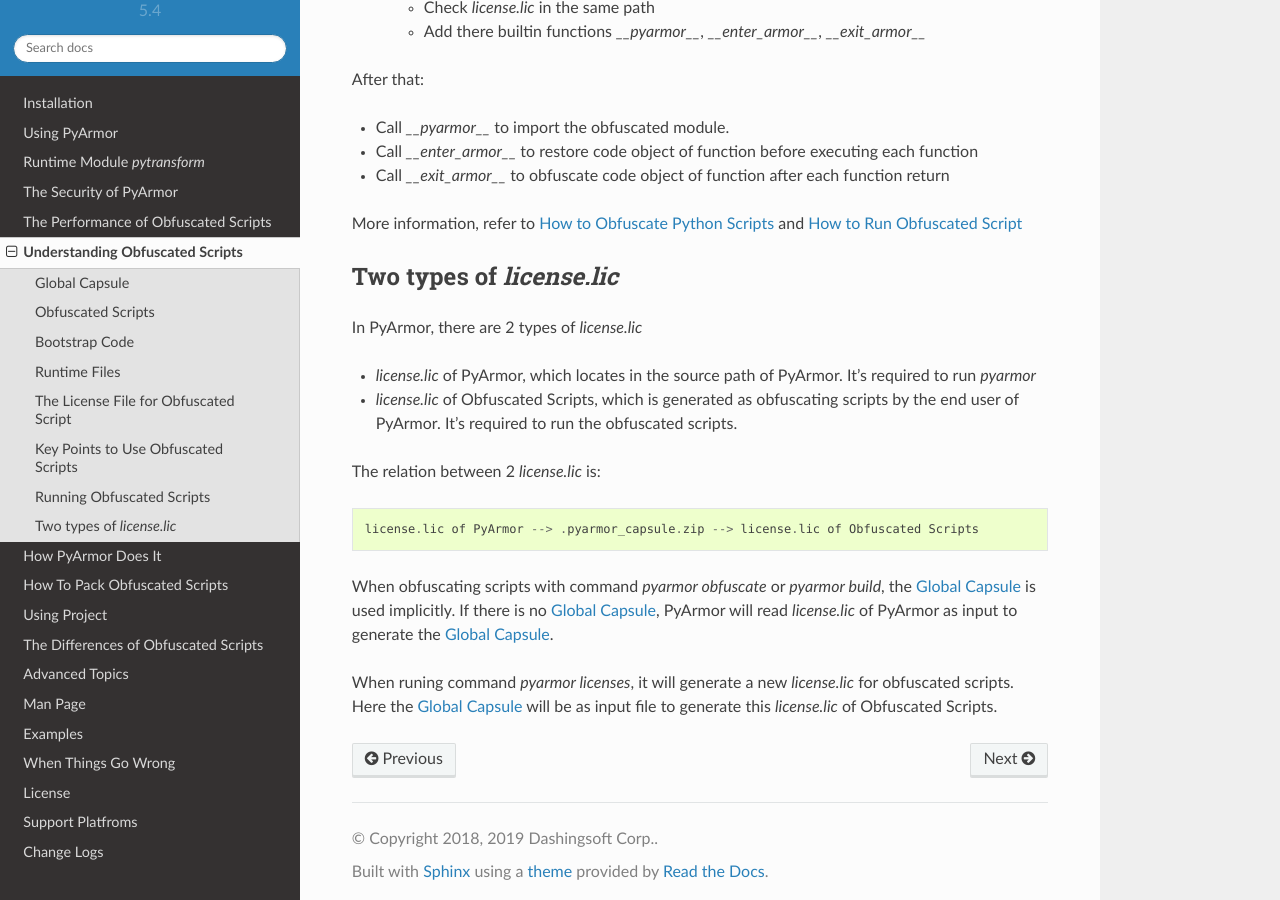
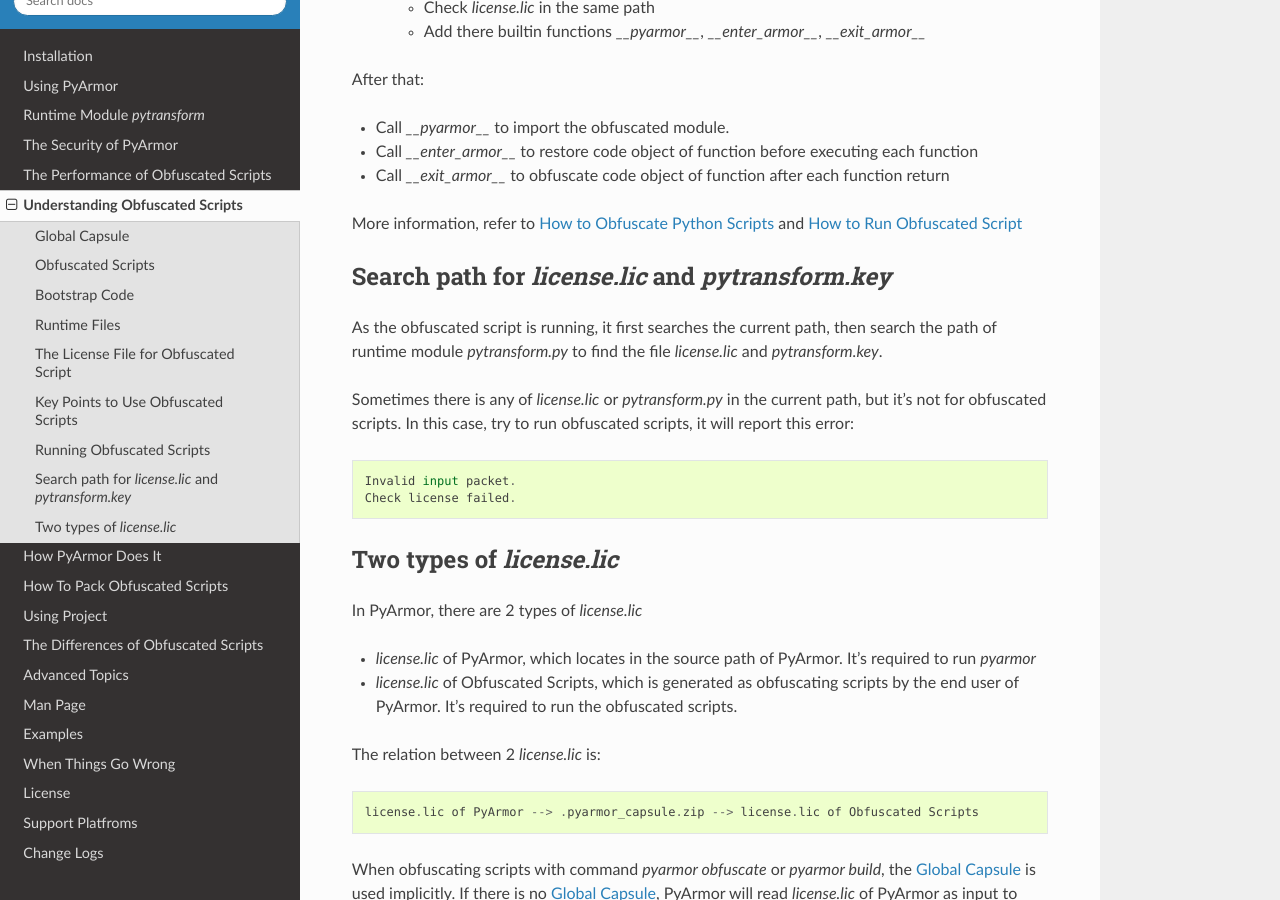
Before and after one commit to dashingsoft/pyarmor, a Sphinx documentation site: the page built from docs/understand-obfuscated-scripts.rst, in a window 1280 px wide and 900 px high, scrolled down 2579 px. Built offline with Sphinx 7.4.7 and the Read the Docs theme 2.0.0, drawn with Linux system fonts in a browser that asks for light colours.

Commit message:
Document licnese search path for obfuscated scripts

```diff
--- a/docs/understand-obfuscated-scripts.rst
+++ b/docs/understand-obfuscated-scripts.rst
@@ -142,6 +142,20 @@
 
 More information, refer to :ref:`How to Obfuscate Scripts` and :ref:`How to Run Obfuscated Scripts`
 
+Search path for `license.lic` and `pytransform.key`
+---------------------------------------------------
+
+As the obfuscated script is running, it first searches the current
+path, then search the path of runtime module `pytransform.py` to find
+the file `license.lic` and `pytransform.key`.
+
+Sometimes there is any of `license.lic` or `pytransform.py` in the
+current path, but it's not for obfuscated scripts. In this case, try
+to run obfuscated scripts, it will report this error::
+
+    Invalid input packet.
+    Check license failed.
+
 Two types of `license.lic`
 --------------------------
 
```
